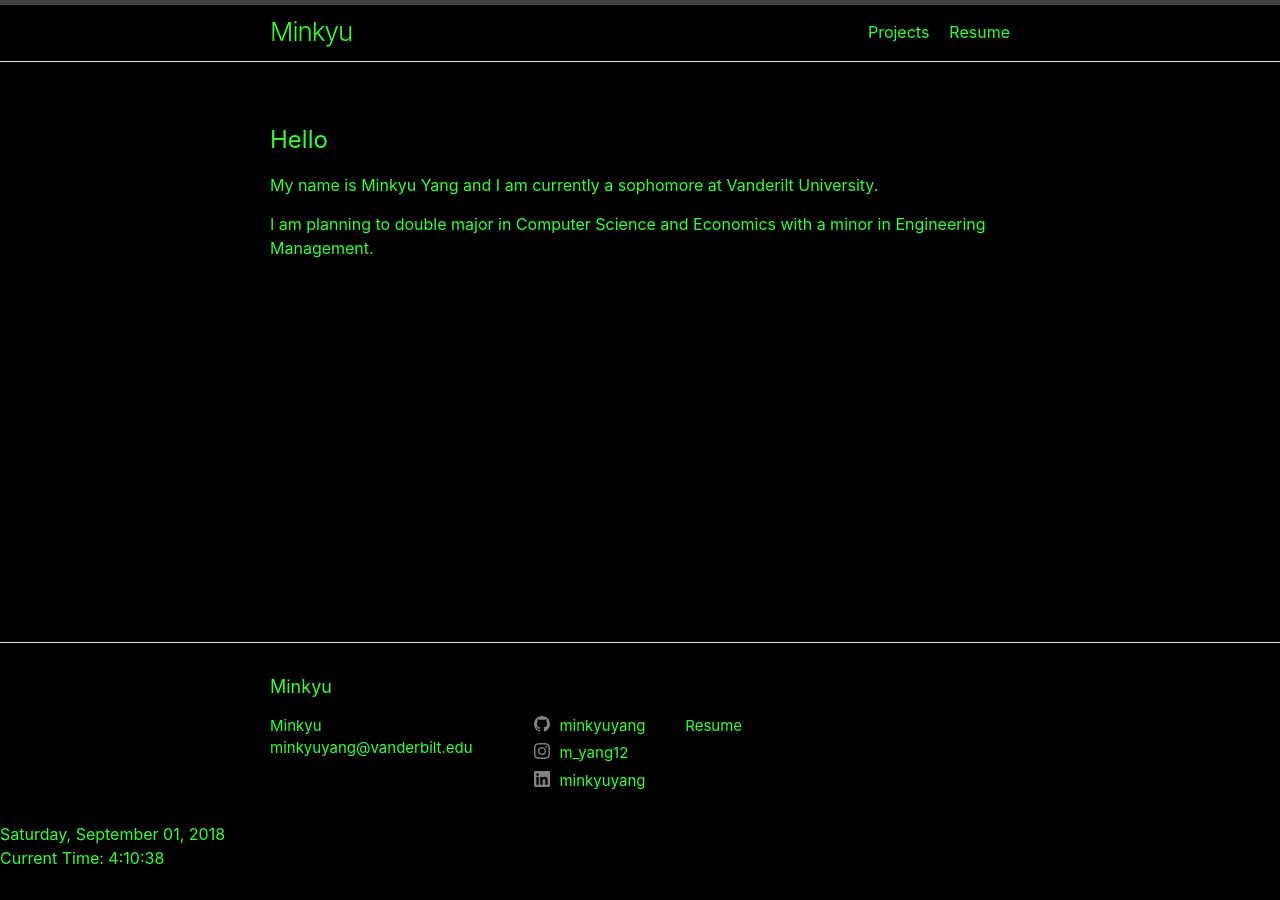
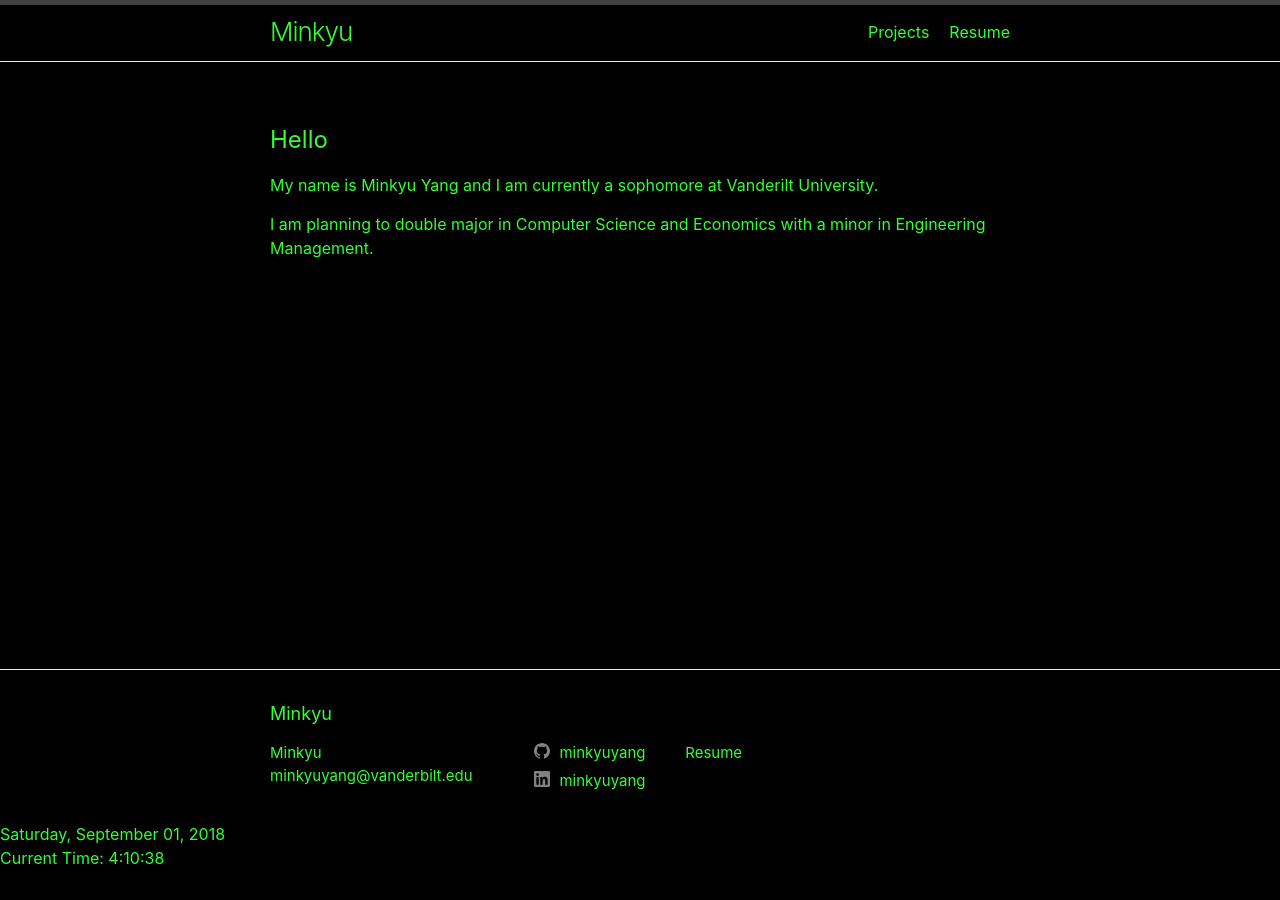
Before and after one commit to minkyuyang/minkyuyang.github.io, a Jekyll site: the page built from index.md, in a window 1280 px wide. Built offline with Jekyll 4.4.1, drawn with Linux system fonts in a browser that asks for light colours.

Commit message:
WebsiteUpdate

```diff
--- a/_config.yml
+++ b/_config.yml
@@ -20,7 +20,6 @@ description: >- # this means to ignore newlines until "baseurl:"
 baseurl: "" # the subpath of your site, e.g. /blog
 url: "" # the base hostname & protocol for your site, e.g. http://example.com
 github_username:  minkyuyang
-instagram_username: m_yang12
 linkedin_username: minkyuyang
 
 # Build settings
```
